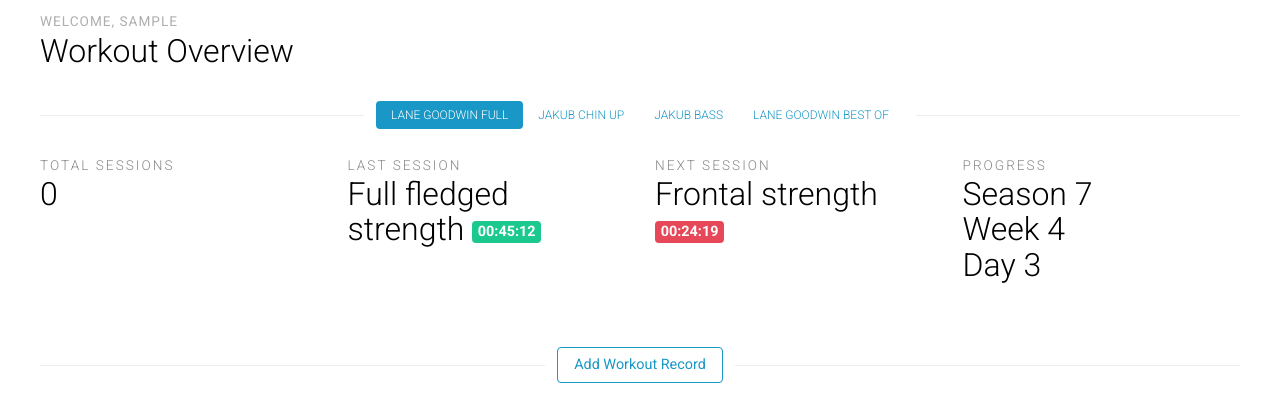
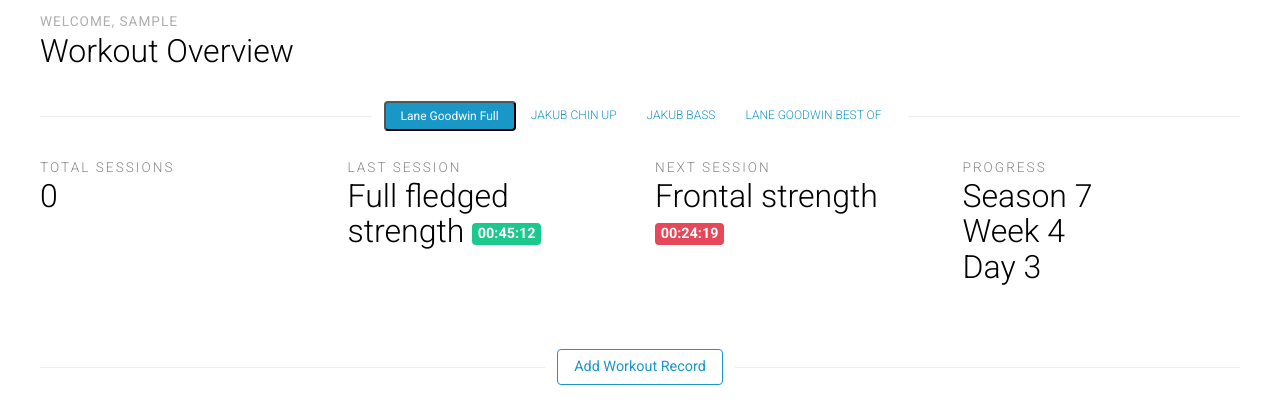
Before and after one commit to jakub-sdlk/WSO, a Flask app: page /stats/ in a window 1280 px wide. Shown: the part 59-479 px from the top of the page. Run offline with Flask 3, Linux system fonts and the light colour scheme; the visitor is signed in with stand-in values (Sample User, id 1); data that the repository does not hold is empty; some libraries are stand-ins or nearby versions.

Commit message:
try to change links to buttons

```diff
--- a/src/stats/templates/overview.html
+++ b/src/stats/templates/overview.html
@@ -18,6 +18,7 @@
             <h2 class="statcard-number">
               {{ num_of_sessions }}
             </h2>
+
           </div>
         </div>
       </div>
--- a/src/stats/templates/statsBase.html
+++ b/src/stats/templates/statsBase.html
@@ -88,8 +88,10 @@
   <div class="hr-divider my-4">
     <ul class="nav nav-pills hr-divider-content hr-divider-nav" role="tablist">
       <li class="nav-item" role="presentation">
-        <a href="#lane-goodwin-full" class="nav-link active" role="tab" data-toggle="tab"
-           aria-controls="lane-goodwin-full">Lane Goodwin Full</a>
+        <form method="post" class="inline">
+          <button type="submit" name="schedule_id" value="1" class="nav-link active" role="tab">Lane Goodwin Full</button>
+
+        </form>
       </li>
       <li class="nav-item" role="presentation">
         <a href="#jakub-chin-up" class="nav-link" role="tab" data-toggle="tab" aria-controls="jakub-chin-up">Jakub
```
